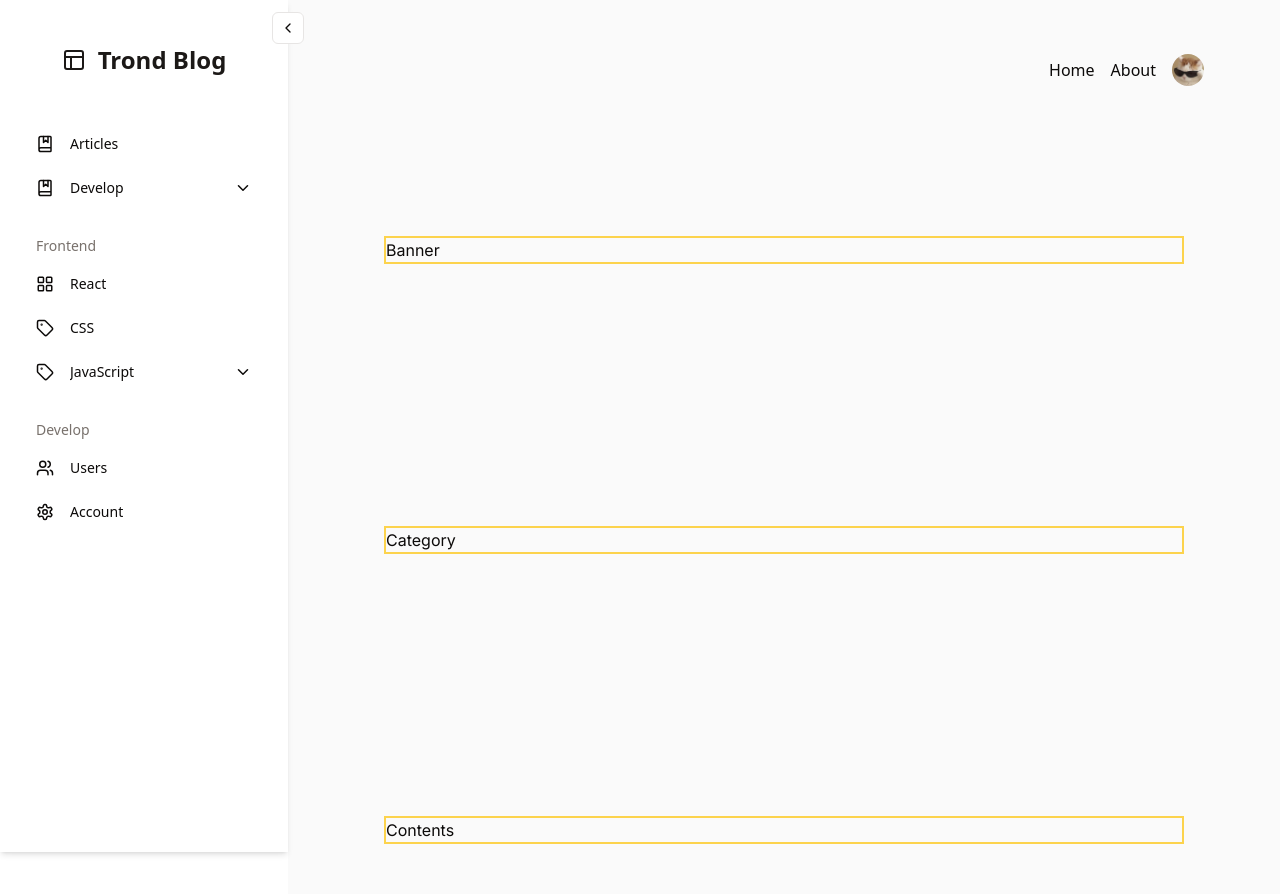
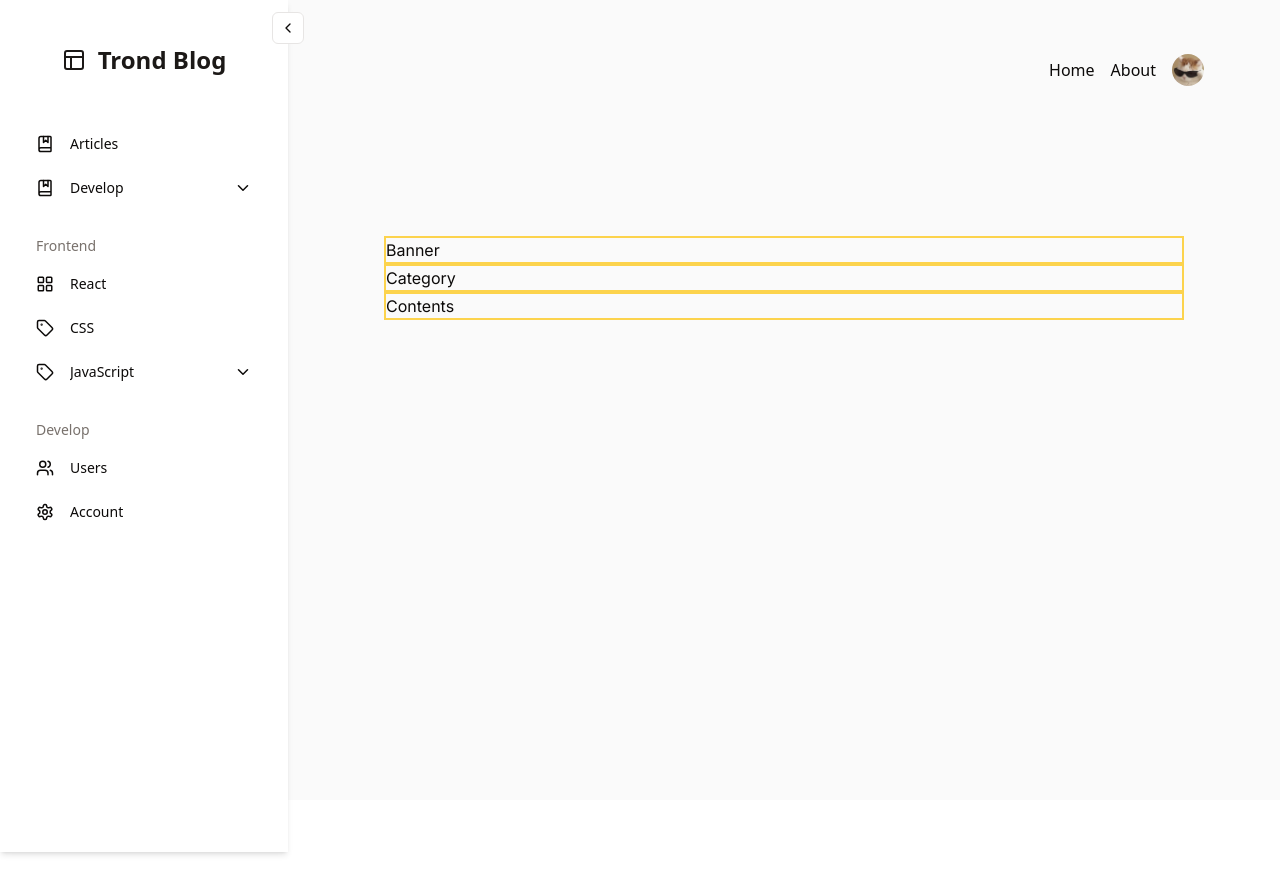
Before and after one commit to trondi/trondi.github.io, a Next.js app: page / in a window 1280 px wide. Shown: the top 894 px of the page. After the commit the page ends 800 px from the top, so only its background shows below. Built offline with nearby package versions, Linux system fonts and the light colour scheme; what next-redux-wrapper would draw is missing.

Commit message:
:lipstick: css: 크기 조정

```diff
--- a/src/components/admin-panel/admin-panel-layout.jsx
+++ b/src/components/admin-panel/admin-panel-layout.jsx
@@ -4,12 +4,11 @@ import { cn } from "@/lib/utils";
 import { Sidebar } from "@/components/admin-panel/sidebar";
 import { useAppSelector } from "@/hooks/reduxHooks";
 import Header from "@components/Header";
-import React from "react";
 
 export default function AdminPanelLayout({ children }) {
   const isSidebarOpen = useAppSelector((state) => state.sidebar?.isOpen);
   return (
-    <div className="h-screen w-full">
+    <div className="h-screen w-full flex">
       <Sidebar />
       <div
         className={cn(
--- a/src/pages/_document.tsx
+++ b/src/pages/_document.tsx
@@ -1,13 +1,13 @@
-import { Html, Head, Main, NextScript } from 'next/document'
+import { Html, Head, Main, NextScript } from "next/document";
 
 export default function Document() {
   return (
     <Html lang="en">
       <Head />
-      <body>
+      <body className={`h-screen`}>
         <Main />
         <NextScript />
       </body>
     </Html>
-  )
+  );
 }
--- a/src/pages/index.tsx
+++ b/src/pages/index.tsx
@@ -6,7 +6,7 @@ const inter = Inter({ subsets: ["latin"] });
 export default function Home() {
   return (
     <main
-      className={`flex min-h-screen flex-col items-center justify-between p-24 ${inter.className}`}
+      className={`flex flex-col items-center justify-between p-24 ${inter.className}`}
     >
       <div className={`border-2 border-amber-300 w-full `}>Banner</div>
       <div className={`border-2 border-amber-300 w-full `}>Category</div>
```
